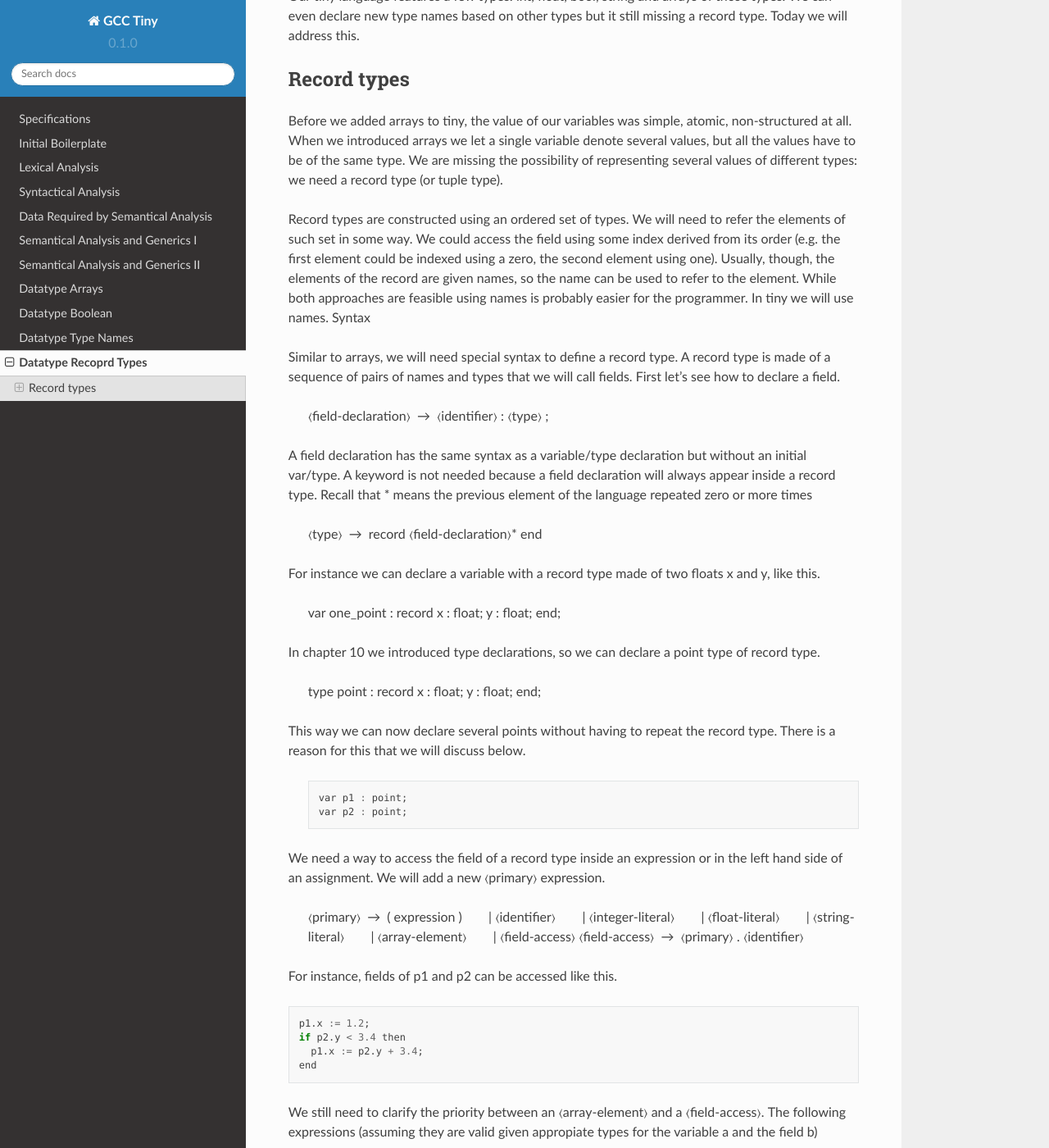
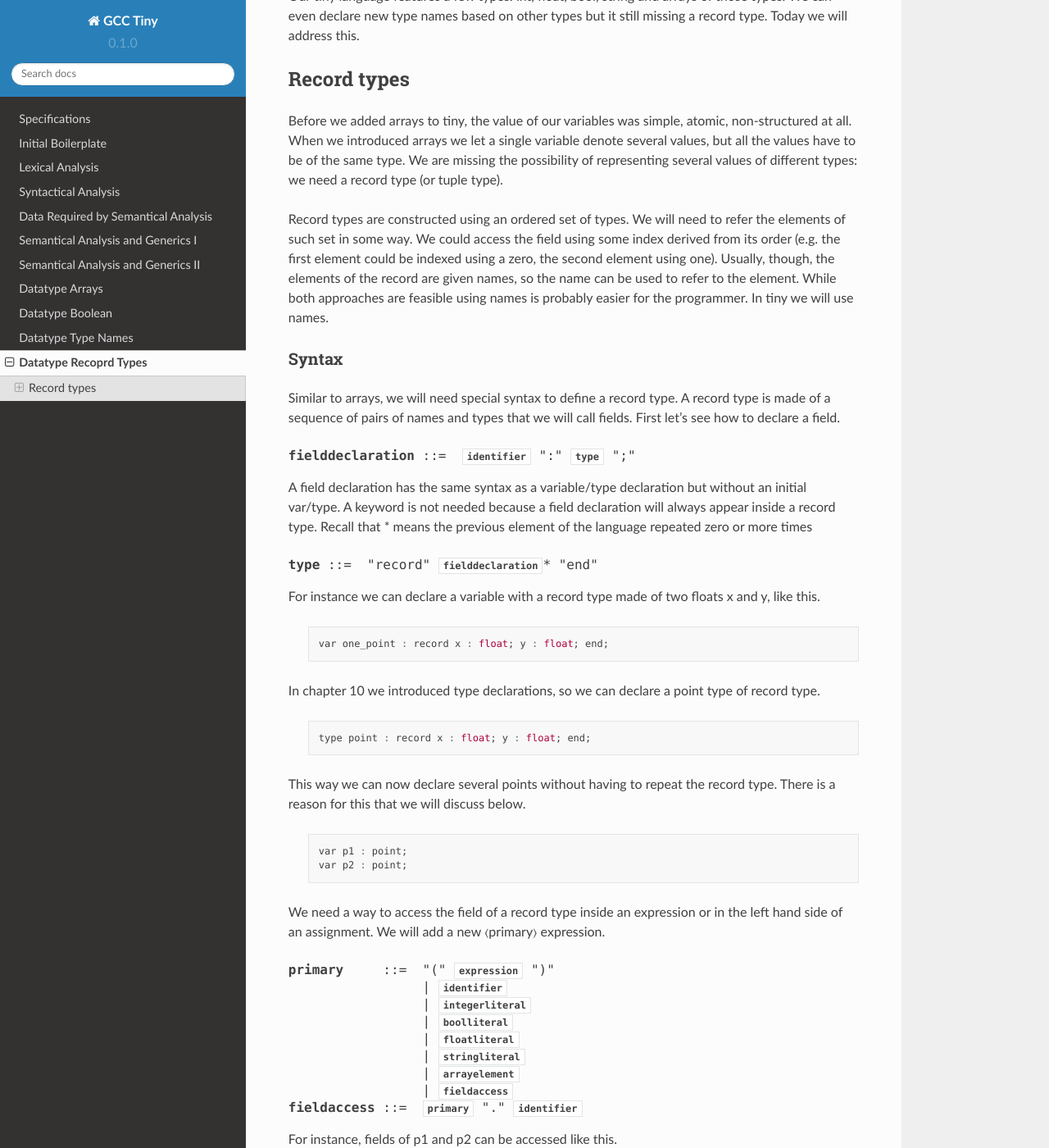
Before and after one commit to GCC-Tiny/gcc-tiny-docs-rtd, a Sphinx documentation site: the page built from docs/source/part11.rst, in a window 1280 px wide and 1400 px high, scrolled down 277 px. Shown: the whole window at 82% size. Built offline with Sphinx 7.4.7 and the Read the Docs theme 2.0.0, drawn with Linux system fonts in a browser that asks for light colours.

Commit message:
part11: added productionlists

```diff
--- a/docs/source/part11.rst
+++ b/docs/source/part11.rst
@@ -13,22 +13,30 @@ Record types
 Before we added arrays to tiny, the value of our variables was simple, atomic, non-structured at all. When we introduced arrays we let a single variable denote several values, but all the values have to be of the same type. We are missing the possibility of representing several values of different types: we need a record type (or tuple type).
 
 Record types are constructed using an ordered set of types. We will need to refer the elements of such set in some way. We could access the field using some index derived from its order (e.g. the first element could be indexed using a zero, the second element using one). Usually, though, the elements of the record are given names, so the name can be used to refer to the element. While both approaches are feasible using names is probably easier for the programmer. In tiny we will use names.
+
 Syntax
+------
 
 Similar to arrays, we will need special syntax to define a record type. A record type is made of a sequence of pairs of names and types that we will call fields. First let's see how to declare a field.
 
-  〈field-declaration〉 → 〈identifier〉 : 〈type〉 ;
+.. productionlist:: Tiny11
+  fielddeclaration: `identifier` ":" `type` ";"
 
 A field declaration has the same syntax as a variable/type declaration but without an initial var/type. A keyword is not needed because a field declaration will always appear inside a record type.
 Recall that * means the previous element of the language repeated zero or more times
 
-  〈type〉 → record 〈field-declaration〉* end
+.. productionlist:: Tiny11
+  type: "record" `fielddeclaration`* "end"
 
 For instance we can declare a variable with a record type made of two floats x and y, like this.
+
+ .. code-block:: c
 
   var one_point : record x : float; y : float; end;
 
 In chapter 10 we introduced type declarations, so we can declare a point type of record type.
+
+ .. code-block:: c
 
   type point : record x : float; y : float; end;
 
@@ -41,14 +49,16 @@ This way we can now declare several points without having to repeat the record t
 
 We need a way to access the field of a record type inside an expression or in the left hand side of an assignment. We will add a new 〈primary〉 expression.
 
-  〈primary〉 → ( expression )
-     | 〈identifier〉
-     | 〈integer-literal〉
-     | 〈float-literal〉
-     | 〈string-literal〉
-     | 〈array-element〉
-     | 〈field-access〉
-  〈field-access〉 → 〈primary〉 . 〈identifier〉
+.. productionlist:: Tiny11
+  primary: "(" `expression` ")"
+         : | `identifier`
+         : | `integerliteral`
+         : | `boolliteral`
+         : | `floatliteral`
+         : | `stringliteral`
+         : | `arrayelement`
+         : | `fieldaccess`
+  fieldaccess: `primary` "." `identifier`
 
 For instance, fields of p1 and p2 can be accessed like this.
 
```
